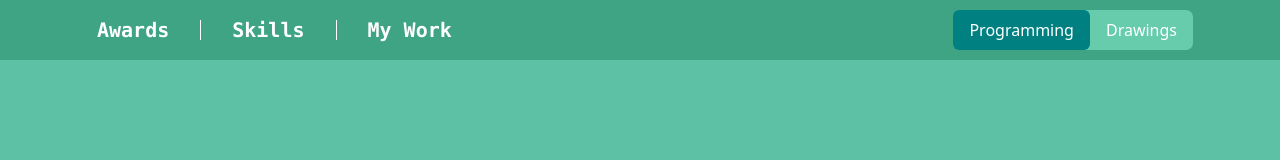
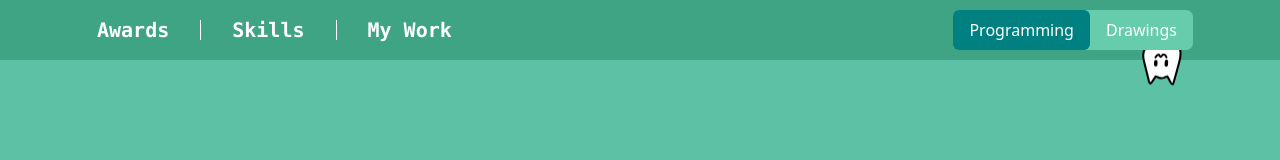
Before and after one commit to L-Anghelo-Chinchilla/portfolio, a React (Create React App) app: page / in a window 1280 px wide. Shown: the top 160 px of the page. Built offline with nearby package versions, Linux system fonts and the light colour scheme.

Commit message:
SillyCat implemented

```diff
--- a/src/App.css
+++ b/src/App.css
@@ -22,7 +22,10 @@ body {
   width: 100%;
 
 }
-
+html, body {
+  max-width: 100%;
+  overflow-x: hidden;
+}
 
 
 html::-webkit-scrollbar-track
--- a/src/App.js
+++ b/src/App.js
@@ -1,5 +1,5 @@
 import './App.css';
-import React from 'react';
+import React, { useState } from 'react';
 import Home from './Home';
 import 'bootstrap/dist/css/bootstrap.min.css';
 import Nav from 'react-bootstrap/Nav';
@@ -10,6 +10,7 @@ import Drawings from './components/Drawings';
 import awardsicon from './media/awards.png';
 import skillsicon from './media/skills.png';
 import projectsicon from './media/projects.png';
+import SillyCat from './components/SillyCat';
 
 
 
@@ -81,7 +82,12 @@ height: 25px;
 `
 
 
+
+
+
 function App() {
+  const [ show , setShow ] = useState(true);
+
   return (
     <Tab.Container id="app" classname="App" defaultActiveKey="first" style={{'background-color':'rgb(113, 214, 182)'}}>
       <SNavbar>
@@ -95,7 +101,6 @@ function App() {
               <Icon  href="#skills" >
                 <Iconimg src={ skillsicon} />
               </Icon>
-
               <An  href="#skills"> Skills</An>
               <div style={{'width':'1px' , 'height':'20px' , 'background-color':'white' }}/>
               <An  href="#work" > My Work</An>
@@ -105,9 +110,10 @@ function App() {
             <Nav classname="justify-content-end" style={navi} variant="pills" >
               <Pill>
                 <Nav.Link eventKey="first"> Programming </Nav.Link>
-              </Pill>
-              <Pill>
+              </Pill >
+              <Pill style={{'position':'relative'}} onClick={()=> setShow(false) }>
                 <Nav.Link eventKey="second"> Drawings </Nav.Link>
+               { show && <SillyCat/>}
               </Pill>
             </Nav>
           </Stack>
--- /dev/null
+++ b/src/components/SillyCat.js
@@ -0,0 +1,44 @@
+
+import styled from "styled-components";
+import catvg from "../media/catvg.svg";
+const Cat = styled.img`
+    position: absolute;
+    animation: show 9s linear 0s  infinite forwards;
+    height: 90%;
+    z-index: -100;
+    margin:0px 50%;
+    @media screen and (max-width:900px){
+       margin :0px ;
+    }
+
+    @keyframes show {
+        0%{
+            transform: translateY(-99%);
+        }
+        25%{
+            transform: translateY(-99%);
+        }
+        50%{
+            transform: translateY(-1%);
+        }
+        95%{
+            transform: translateY(-1%);
+        }
+        100%
+        {
+            transform: translateY(-99%);
+        }
+    }
+
+
+
+`
+const SillyCat = () =>
+{
+    return (<>
+    <Cat src={catvg}/>
+    </>) ;
+}
+
+
+export default SillyCat;
```
Also changed, not shown: src/media/catvg.svg (added), 1 other file (tests, documents, lock files or other folders).
